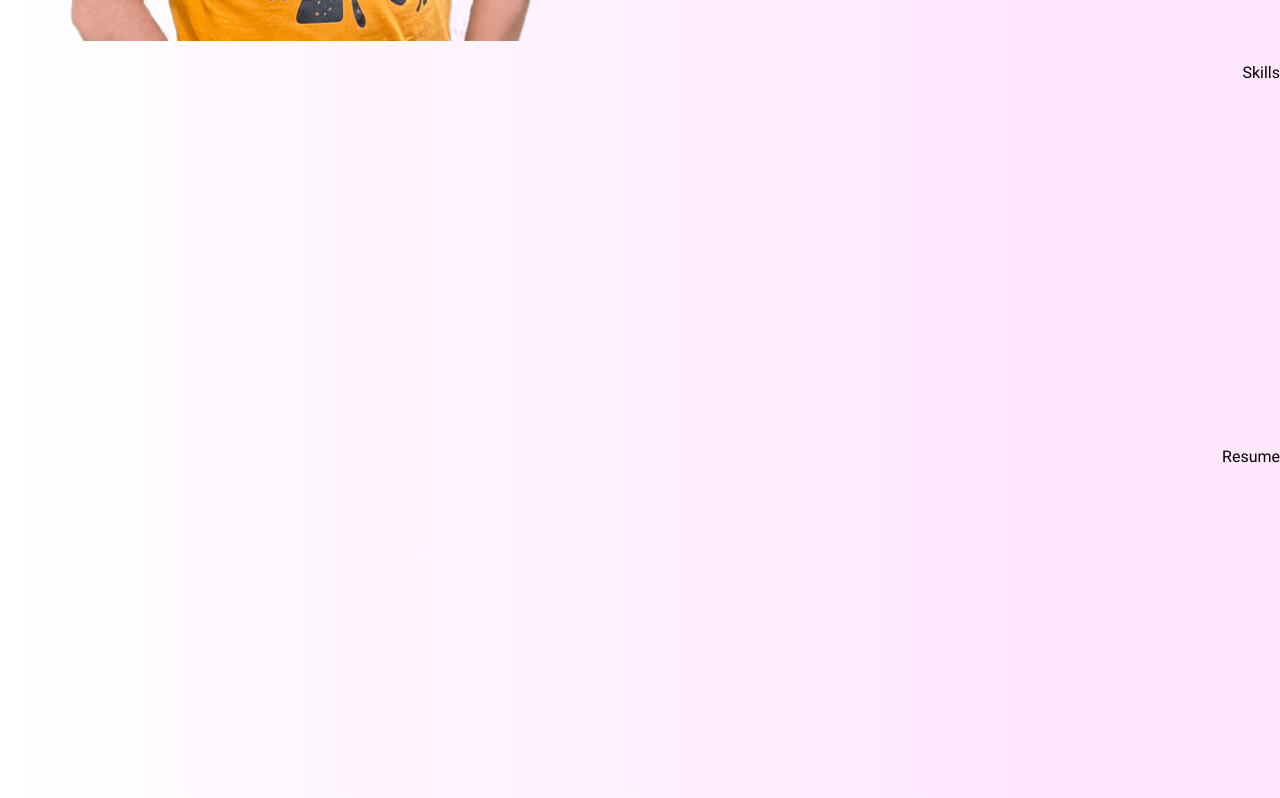
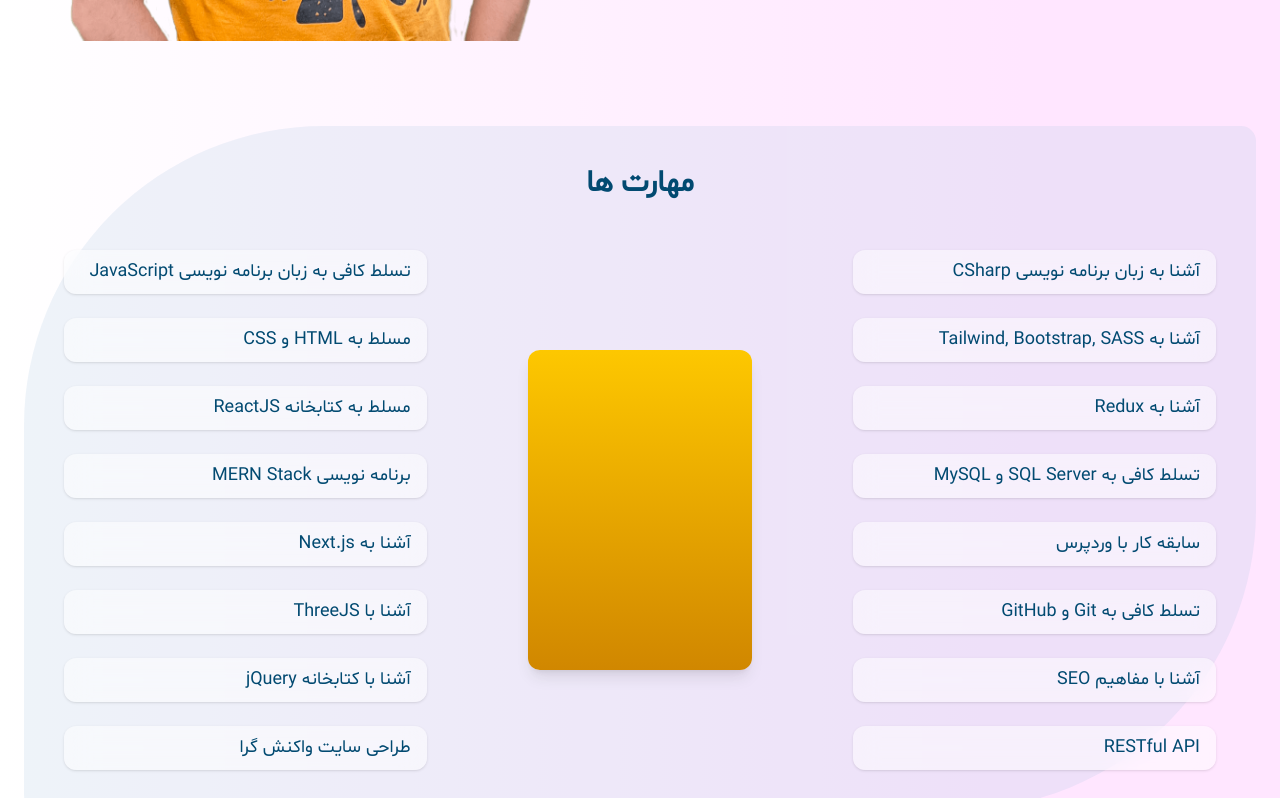
Before and after one commit to MatinT-SA/My-Personal-Website, a Next.js app: page / in a window 1280 px wide. Shown: the part 1480-2278 px from the top of the page. Built offline with nearby package versions, Linux system fonts and the light colour scheme.

Commit message:
having our main skeleton of our skills section

```diff
--- a/app/sections/Skills.js
+++ b/app/sections/Skills.js
@@ -1,9 +1,102 @@
-import React from "react";
+"use client";
+
+import { motion } from "framer-motion";
+
+const skillsLeft = [
+  "آشنا به زبان برنامه نویسی CSharp",
+  "آشنا به Tailwind, Bootstrap, SASS",
+  "آشنا به Redux",
+  "تسلط کافی به SQL Server و MySQL",
+  "سابقه کار با وردپرس",
+  "تسلط کافی به Git و GitHub",
+  "آشنا با مفاهیم SEO",
+  "RESTful API",
+];
+
+const skillsRight = [
+  "تسلط کافی به زبان برنامه نویسی JavaScript",
+  "مسلط به HTML و CSS",
+  "مسلط به کتابخانه ReactJS",
+  "برنامه نویسی MERN Stack",
+  "آشنا به Next.js",
+  "آشنا با ThreeJS",
+  "آشنا با کتابخانه jQuery",
+  "طراحی سایت واکنش گرا",
+];
+
+const listVariants = {
+  hidden: { opacity: 0, y: 30 },
+  visible: (i) => ({
+    opacity: 1,
+    y: 0,
+    transition: { delay: i * 0.1, duration: 0.5, ease: "easeOut" },
+  }),
+};
 
 export default function Skills() {
   return (
-    <section id="skills" className="h-96 scroll-mt-20">
-      Skills
+    <section
+      id="Skills"
+      className="relative mx-6 my-16 rounded-[300px_15px] bg-blue-light-transparent p-10"
+    >
+      {/* Title */}
+      <motion.h2
+        initial={{ opacity: 0, y: -40 }}
+        whileInView={{ opacity: 1, y: 0 }}
+        transition={{ duration: 0.6 }}
+        viewport={{ once: true }}
+        className="mb-12 text-center text-3xl font-extrabold text-sky-900"
+      >
+        مهارت ها
+      </motion.h2>
+
+      <div className="grid grid-cols-1 items-center gap-8 lg:grid-cols-3">
+        {/* Left skills */}
+        <ul className="space-y-6 text-right">
+          {skillsLeft.map((skill, i) => (
+            <motion.li
+              key={i}
+              custom={i}
+              variants={listVariants}
+              initial="hidden"
+              whileInView="visible"
+              viewport={{ once: true }}
+              className="rounded-xl bg-white/50 px-4 py-2 text-lg font-medium text-sky-900 shadow-sm backdrop-blur-md hover:shadow-lg"
+            >
+              {skill}
+            </motion.li>
+          ))}
+        </ul>
+
+        {/* Center Animation Placeholder */}
+        <motion.div
+          initial={{ opacity: 0, y: 50 }}
+          whileInView={{ opacity: 1, y: 0 }}
+          transition={{ duration: 0.8 }}
+          viewport={{ once: true }}
+          className="flex justify-center"
+        >
+          {/* Replace this with a Lottie animation, SVG, or Three.js canvas */}
+          <div className="h-80 w-56 rounded-xl bg-gradient-to-b from-yellow-400 to-yellow-600 shadow-lg" />
+        </motion.div>
+
+        {/* Right skills */}
+        <ul className="space-y-6 text-right">
+          {skillsRight.map((skill, i) => (
+            <motion.li
+              key={i}
+              custom={i}
+              variants={listVariants}
+              initial="hidden"
+              whileInView="visible"
+              viewport={{ once: true }}
+              className="rounded-xl bg-white/50 px-4 py-2 text-lg font-medium text-sky-900 shadow-sm backdrop-blur-md hover:shadow-lg"
+            >
+              {skill}
+            </motion.li>
+          ))}
+        </ul>
+      </div>
     </section>
   );
 }
--- a/app/styles/global.css
+++ b/app/styles/global.css
@@ -21,6 +21,7 @@
   --color-purple-primary: #231e39;
   --color-yellow-primary: #ffdf00;
   --color-blue-light: #a8c6de;
+  --color-blue-light-transparent: rgba(168, 198, 222, 0.2);
   --color-purple-secondary: #28223f;
   --color-purple-tertiary: #1f1a32;
   --color-dark-primary: #333300;
```
